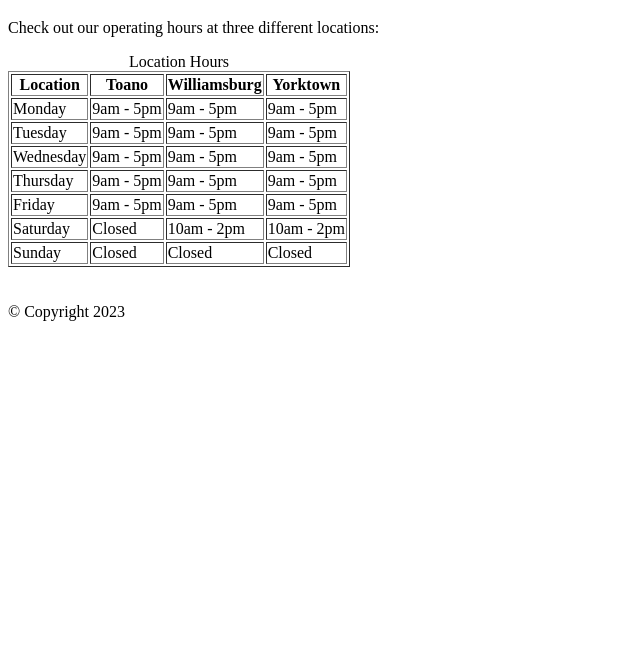
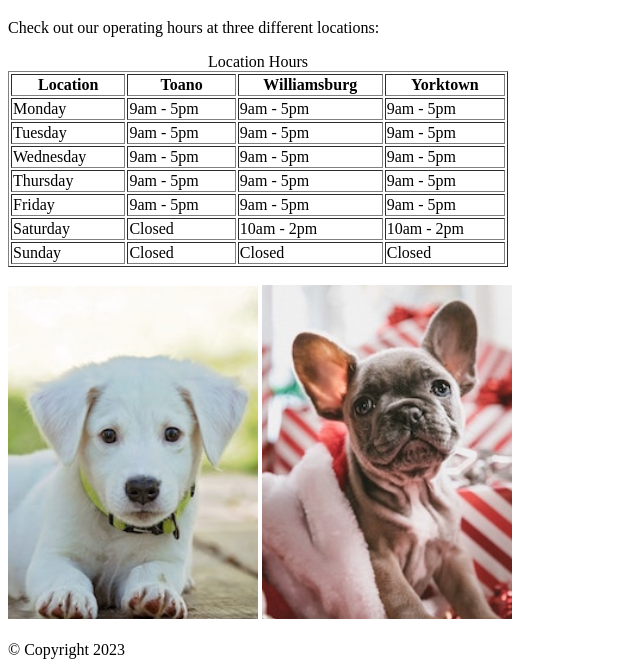
Before and after one commit to RS-236/m1-assignment, a plain HTML site: page hours.html in a window 1280 px wide. Shown: the part 139-806 px from the top of the page, without its empty margins (0-640 px from the left). Drawn offline with Linux system fonts and the light colour scheme.

Commit message:
third commit

```diff
--- a/hours.html
+++ b/hours.html
@@ -25,7 +25,7 @@
                 <p>Check out our operating hours at three different locations:</p>
 
             <!-- Start of table -->
-            <table border="1">
+            <table border="1" width="500">
                 <caption>Location Hours</caption>
                 <thead>
                     <tr>
@@ -83,6 +83,9 @@
                 </tfooter>
             </table>
             <!-- End of table -->
+            <br>
+            <img src="images/Puppy-2.jpg" alt="Puppy-2" width="250">
+            <img src="images/Puppy-3.jpg" alt="Puppy-3" width="250">
             <br><br>
             </main>
             <!-- End of Main Content -->
```
Also changed, not shown: images/Puppy-2.jpg (added), images/Puppy-3.jpg (added), 1 other file.
